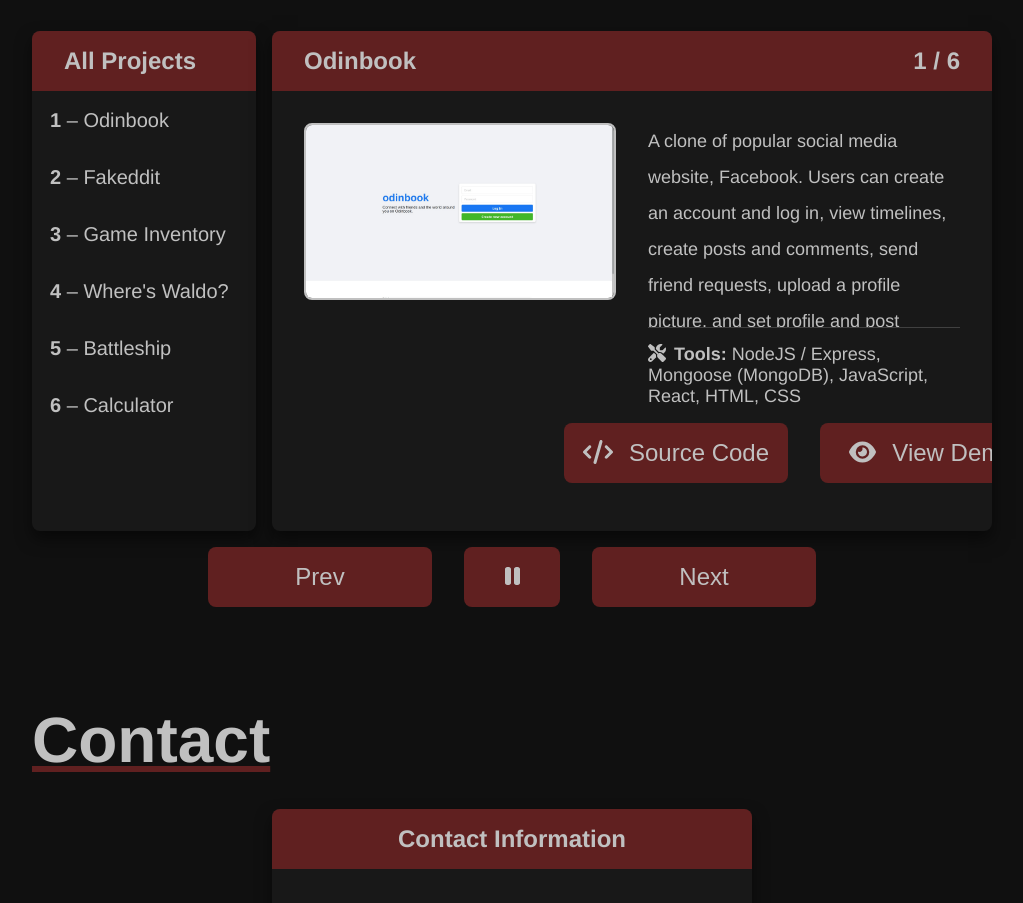
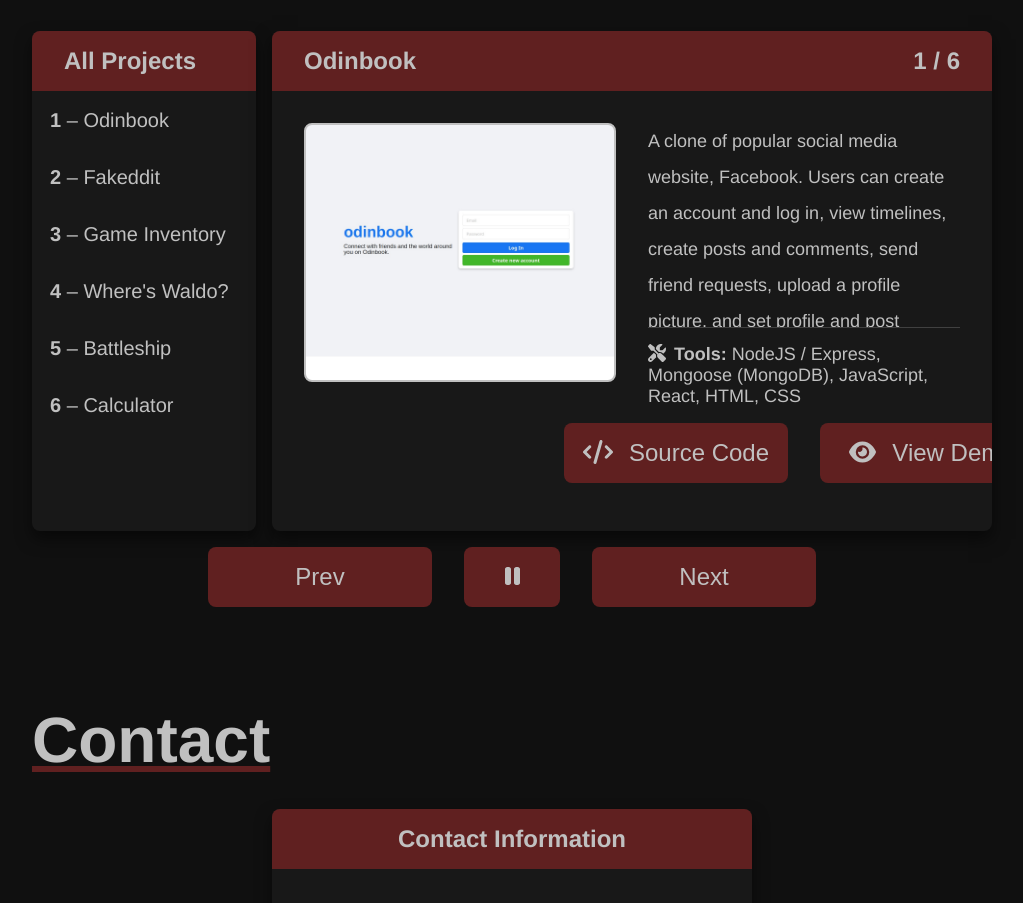
Before and after one commit to RedRaptor10/portfolio-original, a React (Create React App) app: page / in a window 1280 px wide. Shown: the part 2948-3851 px from the top of the page, without its empty margins (128-1151 px from the left). Built offline with nearby package versions, Linux system fonts and the light colour scheme.

Commit message:
Update styling

```diff
--- a/src/components/Projects.js
+++ b/src/components/Projects.js
@@ -131,7 +131,7 @@ const Projects = () => {
                             <div key={i} className="card project">
                                 <h2 className="card-title">{project.name}<span>{i + 1 + ' / ' + projects.length}</span></h2>
                                 <div className="project-content">
-                                    <img src={thumbs['./' + project.thumb]} alt={project.name}></img>
+                                    <div id={'project-thumb-' + (i + 1)} className="project-thumb" style={{ backgroundImage: 'url(' + thumbs['./' + project.thumb] + ')' }}></div>
                                     <div className="project-info">
                                         <div className="project-description">
                                             {project.description}
--- a/src/styles/style.css
+++ b/src/styles/style.css
@@ -365,10 +365,12 @@ section .section-top, section .section-bottom {
     padding: 16px;
     font-size: 20px;
     cursor: pointer;
+    transition: 0.2s;
 }
 
 .projects-list table td:hover {
     background: rgb(32, 32, 32);
+    color: #fff;
 }
 
 .projects-list table td:active {
@@ -416,12 +418,22 @@ section .section-top, section .section-bottom {
     padding: 32px;
 }
 
-#projects img {
+.project-thumb {
+    background-size: 150%;
+    background-position: center 0;
     width: calc(50% - 16px);
-    height: 100%;
+    height: 259px;
     border: 2px solid var(--color);
     border-radius: 8px;
     box-sizing: border-box;
+}
+
+#project-thumb-1 {
+    background-position: center;
+}
+
+#project-thumb-4, #project-thumb-5 {
+    background-position: center calc(100% / 3);
 }
 
 .project-info {
```
